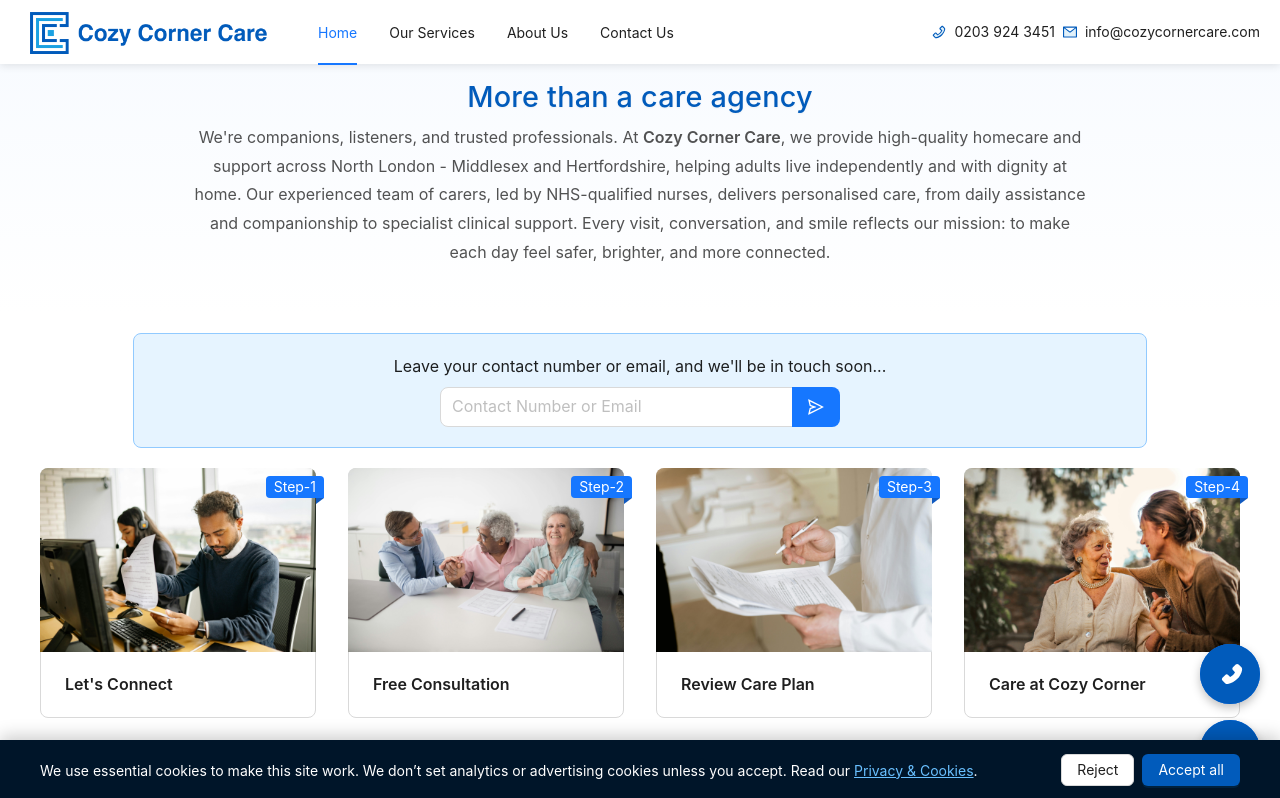
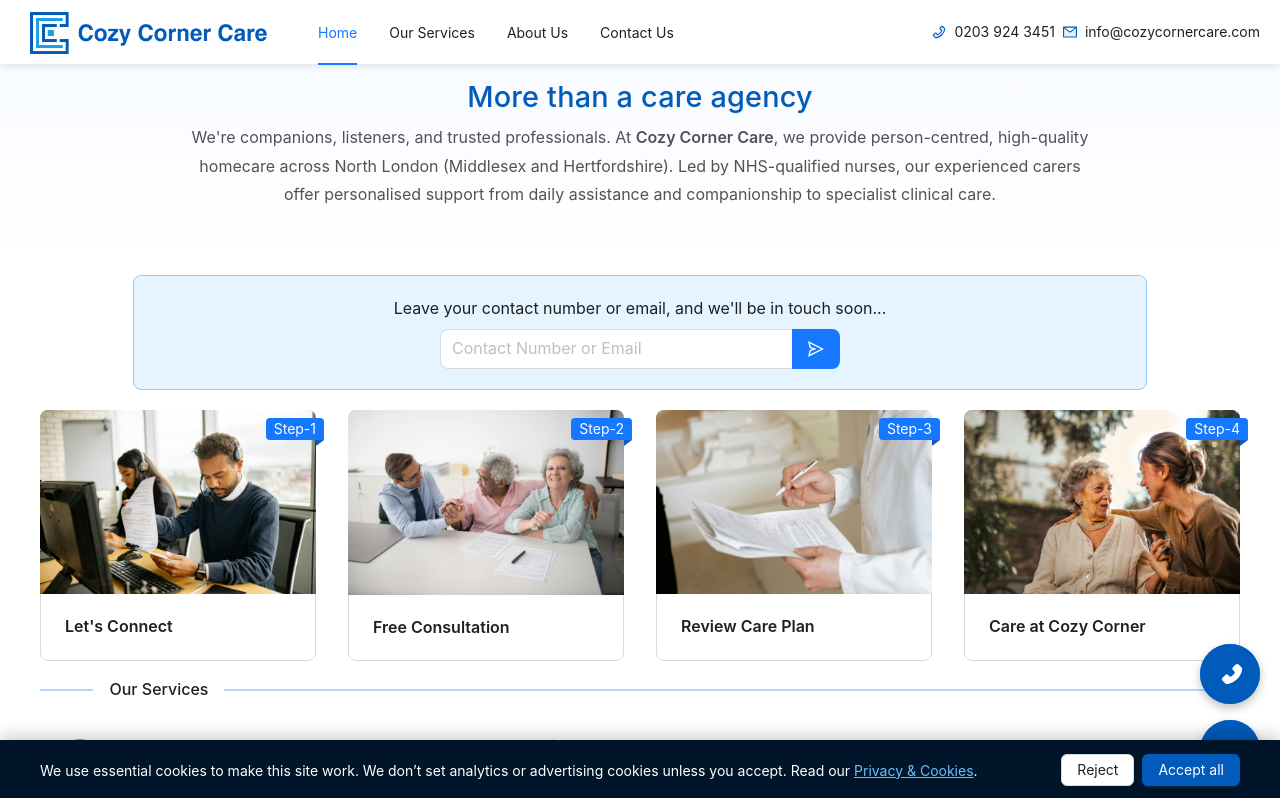
Before and after one commit to PyiHtun/ccc-v2, a React (Vite) app: page / in a window 1280 px wide. Shown: the top 798 px of the page. Built offline with nearby package versions, Linux system fonts and the light colour scheme; grey boxes are pictures that could not be loaded; what antd-style would draw is missing.

Commit message:
upd header text

```diff
--- a/src/App.jsx
+++ b/src/App.jsx
@@ -301,11 +301,9 @@ function enableAnalytics() {
       </Title>
 
       <Paragraph className="hero-subtitle">
-        We're companions, listeners, and trusted professionals. At <strong>Cozy Corner Care</strong>, we provide
-        high-quality homecare and support across North London - Middlesex and Hertfordshire, helping adults live
-        independently and with dignity at home. Our experienced team of carers, led by NHS-qualified nurses, delivers personalised care, from daily assistance
-        and companionship to specialist clinical support. Every visit, conversation, and smile reflects our mission:
-        to make each day feel safer, brighter, and more connected.
+        We're companions, listeners, and trusted professionals. At <strong>Cozy Corner Care</strong>, we provide person-centred,
+        high-quality homecare across North London (Middlesex and Hertfordshire). Led by NHS-qualified nurses, our experienced carers offer personalised support from daily assistance and companionship to
+        specialist clinical care.
       </Paragraph>
     </Typography>
    </div>
```
Also changed, not shown: 3 other files (tests, documents, lock files or other folders).
